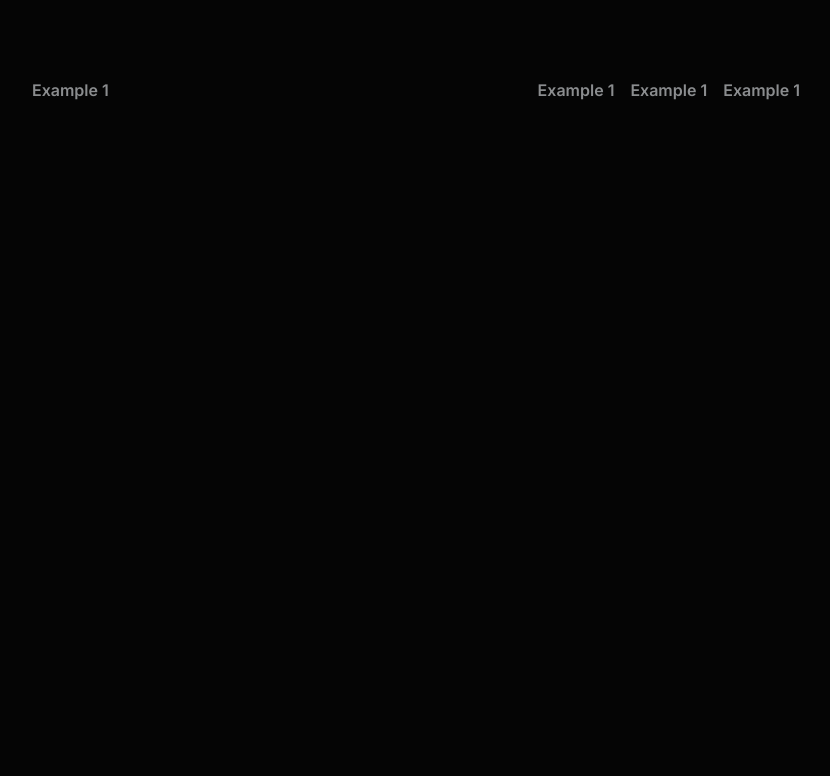
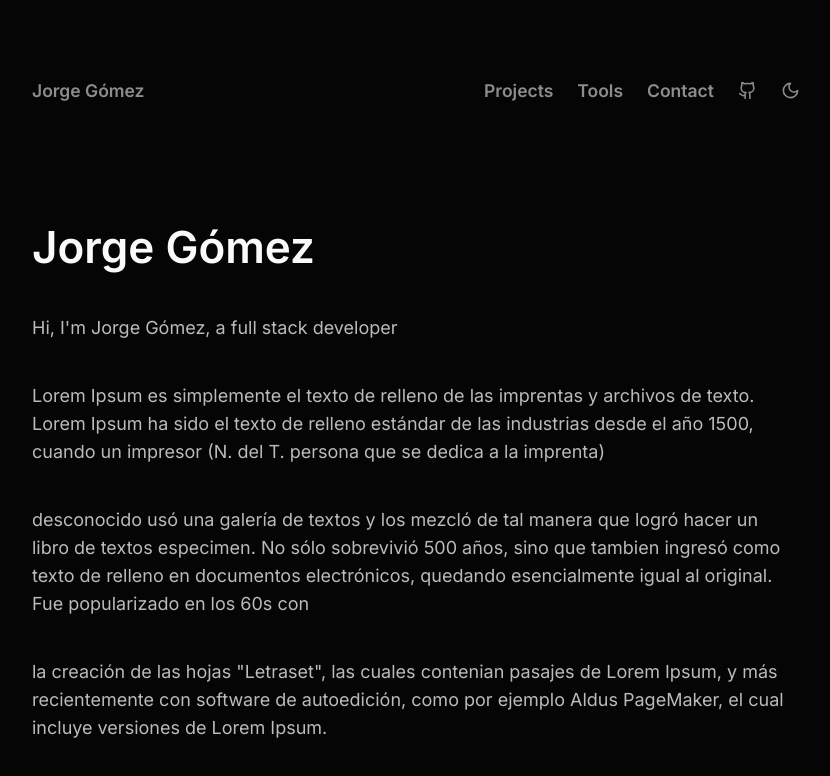
Before and after one commit to h3y-retr0/personal-web, a React (Vite) app: page / in a window 1280 px wide. Shown: the top 776 px of the page, without its empty margins (224-1054 px from the left). Built offline with nearby package versions, Linux system fonts and the light colour scheme.

Commit message:
add wouter

```diff
--- a/index.html
+++ b/index.html
@@ -2,9 +2,9 @@
 <html lang="en">
   <head>
     <meta charset="UTF-8" />
-    <link rel="icon" type="image/svg+xml" href="/vite.svg" />
+    <link rel="icon" type="image/png" href="/logo.png" />
     <meta name="viewport" content="width=device-width, initial-scale=1.0" />
-    <title>Vite + React + TS</title>
+    <title>Jorge Gómez</title>
   </head>
   <body>
     <div id="root"></div>
--- a/package.json
+++ b/package.json
@@ -10,6 +10,7 @@
     "preview": "vite preview"
   },
   "dependencies": {
+    "lucide-react": "^0.408.0",
     "react": "^18.3.1",
     "react-dom": "^18.3.1",
     "wouter": "^3.3.1"
--- a/src/App.tsx
+++ b/src/App.tsx
@@ -1,13 +1,36 @@
-import { Nav } from './components/Nav';
+import { MainLayout } from './components/MainLayout'
+import { Nav } from './components/Nav'
+import { Route } from 'wouter'
+import { ThemeContext } from './context/ThemeContext'
+import { useContext } from 'react'
+import { ProjectsNav } from './components/ProjectsNav'
 
 function App() {
+  const { darkTheme } = useContext(ThemeContext)
   return (
-    <main className='font-inter h-screen w-screen bg-Background text-White-Custom'>
+    <main
+      className={`font-inter h-screen w-screen ${
+        darkTheme
+          ? 'bg-Background text-White-Custom'
+          : 'bg-BackgroundLight text-Secondary-Dark'
+      } `}
+    >
       <div className='max-w-sm md:max-w-xl lg:max-w-3xl w-full mx-auto xl:pt-[40px]'>
         <Nav />
+        <Route path='/'>
+          <div className='pt-[80px]'>
+            <MainLayout />
+          </div>
+        </Route>
+
+        <Route path='/projects'>
+          <div className='pt-[30px]'>
+            <ProjectsNav />
+          </div>
+        </Route>
       </div>
     </main>
-  );
+  )
 }
 
-export default App;
+export default App
--- /dev/null
+++ b/src/components/MainLayout.tsx
@@ -0,0 +1,40 @@
+import { ThemeContext } from '../context/ThemeContext'
+import { useContext } from 'react'
+
+export const MainLayout: React.FC = () => {
+  const { darkTheme } = useContext(ThemeContext)
+  return (
+    <>
+      <h1 className='text-[44px] font-semibold leading-[normal]'>
+        Jorge Gómez
+      </h1>
+      <div
+        className={`relative z-1 text-[18px] leading-7 space-y-10 pt-10 ${
+          darkTheme ? 'text-Text-Custom' : 'text-Text-Custom-Light'
+        } `}
+      >
+        <p>Hi, I'm Jorge Gómez, a full stack developer</p>
+
+        <p>
+          Lorem Ipsum es simplemente el texto de relleno de las imprentas y
+          archivos de texto. Lorem Ipsum ha sido el texto de relleno estándar de
+          las industrias desde el año 1500, cuando un impresor (N. del T.
+          persona que se dedica a la imprenta)
+        </p>
+        <p>
+          desconocido usó una galería de textos y los mezcló de tal manera que
+          logró hacer un libro de textos especimen. No sólo sobrevivió 500 años,
+          sino que tambien ingresó como texto de relleno en documentos
+          electrónicos, quedando esencialmente igual al original. Fue
+          popularizado en los 60s con
+        </p>
+
+        <p>
+          la creación de las hojas "Letraset", las cuales contenian pasajes de
+          Lorem Ipsum, y más recientemente con software de autoedición, como por
+          ejemplo Aldus PageMaker, el cual incluye versiones de Lorem Ipsum.
+        </p>
+      </div>
+    </>
+  )
+}
--- a/src/components/Nav.tsx
+++ b/src/components/Nav.tsx
@@ -1,14 +1,53 @@
+import { Github } from 'lucide-react'
+import { Link, useLocation } from 'wouter'
+import { IconLink } from './common/IconLink'
+import { ThemeSwitcher } from './ThemeSwitcher'
+import { ThemeContext } from '../context/ThemeContext'
+import { useContext } from 'react'
+
 export const Nav: React.FC = () => {
+  const [location] = useLocation()
+  const { darkTheme } = useContext(ThemeContext)
   return (
-    <div className='hidden w-full max-h-[100px] h-[100px] xl:flex items-center justify-between text-[16px] font-semibold text-Primary'>
-      <h4>Example 1</h4>
-      <ul>
-        <div className='flex items-center gap-x-4'>
-          <li>Example 1</li>
-          <li>Example 1</li>
-          <li>Example 1</li>
-        </div>
-      </ul>
+    <div className='hidden w-full max-h-[100px] h-[100px] xl:flex items-center justify-between text-[17.5px] font-semibold text-Primary leading-[normal]'>
+      <Link href='/' className='hover:text-White-Custom'>
+        Jorge Gómez
+      </Link>
+
+      <div className='flex items-center gap-x-6'>
+        <Link
+          href='/projects'
+          className={`hover:text-White-Custom ${
+            location === '/projects' && 'text-White-Custom'
+          }`}
+        >
+          Projects
+        </Link>
+        <Link
+          href='/tools'
+          className={`hover:text-White-Custom ${
+            location === '/tools' && 'text-White-Custom'
+          }`}
+        >
+          Tools
+        </Link>
+        <Link
+          href='/contact'
+          className={`hover:text-White-Custom  ${
+            location === '/contact' && 'text-White-Custom'
+          }`}
+        >
+          Contact
+        </Link>
+
+        <IconLink
+          href='https://github.com/h3y-retr0'
+          title='github'
+          icon={<Github size={19} color='#8B8D8F' />}
+        />
+
+        <ThemeSwitcher />
+      </div>
     </div>
-  );
-};
+  )
+}
--- /dev/null
+++ b/src/components/ProjectsNav.tsx
@@ -0,0 +1,25 @@
+import { Link, useLocation } from 'wouter'
+
+export const ProjectsNav: React.FC = () => {
+  const [location] = useLocation()
+  return (
+    <div className='w-full flex justify-center text-[23px] font-semibold text-Primary leading-[normal] gap-x-8'>
+      <Link
+        href='/projects/personal'
+        className={`hover:text-White-Custom ${
+          location === '/projects/personal' && 'text-White-Custom'
+        }`}
+      >
+        Personal
+      </Link>
+      <Link
+        href='/projects/other'
+        className={`hover:text-White-Custom ${
+          location === '/projects/other' && 'text-White-Custom'
+        }`}
+      >
+        Other
+      </Link>
+    </div>
+  )
+}
--- /dev/null
+++ b/src/components/ThemeSwitcher.tsx
@@ -0,0 +1,16 @@
+import { useContext } from 'react'
+import { ThemeContext } from '../context/ThemeContext'
+import { Moon, Sun } from 'lucide-react'
+export const ThemeSwitcher: React.FC = () => {
+  const { darkTheme, toggleTheme } = useContext(ThemeContext)
+
+  return (
+    <div onClick={toggleTheme}>
+      {darkTheme ? (
+        <Moon size={19} color='#8B8D8F' className='cursor-pointer' />
+      ) : (
+        <Sun size={19} color='#8B8D8F' className='cursor-pointer' />
+      )}
+    </div>
+  )
+}
--- /dev/null
+++ b/src/components/common/IconLink.tsx
@@ -0,0 +1,15 @@
+import type { ReactNode } from 'react'
+
+interface IconLinkProps {
+  href: string
+  title: string
+  icon: ReactNode
+}
+
+export const IconLink: React.FC<IconLinkProps> = ({ href, title, icon }) => {
+  return (
+    <a href={href} title={title} target='_blank' rel='noopener'>
+      {icon}
+    </a>
+  )
+}
--- /dev/null
+++ b/src/context/ThemeContext.tsx
@@ -0,0 +1,31 @@
+import { ReactNode, createContext, useState } from 'react'
+
+interface ThemeContextType {
+  darkTheme: boolean
+  toggleTheme: () => void
+}
+
+interface IProps {
+  children: ReactNode
+}
+
+const ThemeContext = createContext<ThemeContextType>({
+  darkTheme: true,
+  toggleTheme: () => {},
+})
+
+const ThemeProvider: React.FC<IProps> = ({ children }) => {
+  const [darkTheme, setDarkTheme] = useState(true)
+
+  const toggleTheme = () => {
+    setDarkTheme((prev) => !prev)
+  }
+
+  return (
+    <ThemeContext.Provider value={{ darkTheme, toggleTheme }}>
+      {children}
+    </ThemeContext.Provider>
+  )
+}
+
+export { ThemeProvider, ThemeContext }
--- a/src/main.tsx
+++ b/src/main.tsx
@@ -2,9 +2,12 @@ import React from 'react'
 import ReactDOM from 'react-dom/client'
 import App from './App.tsx'
 import './index.css'
+import { ThemeProvider } from './context/ThemeContext.tsx'
 
 ReactDOM.createRoot(document.getElementById('root')!).render(
   <React.StrictMode>
-    <App />
-  </React.StrictMode>,
+    <ThemeProvider>
+      <App />
+    </ThemeProvider>
+  </React.StrictMode>
 )
--- a/tailwind.config.js
+++ b/tailwind.config.js
@@ -4,10 +4,12 @@ export default {
   theme: {
     colors: {
       Background: '#050505',
+      BackgroundLight: '#FFFFFF',
       Primary: '#8B8D8F',
       Secondary: '#343434',
       'Secondary-Dark': '#0E0E0E',
       'Text-Custom': '#BBBBBB',
+      'Text-Custom-Light': '#555555',
       'White-Custom': '#FAFAFA',
     },
 
@@ -17,4 +19,4 @@ export default {
     extend: {},
   },
   plugins: [],
-};
+}
```
Also changed, not shown: public/logo.png (added), 1 other file (tests, documents, lock files or other folders).
